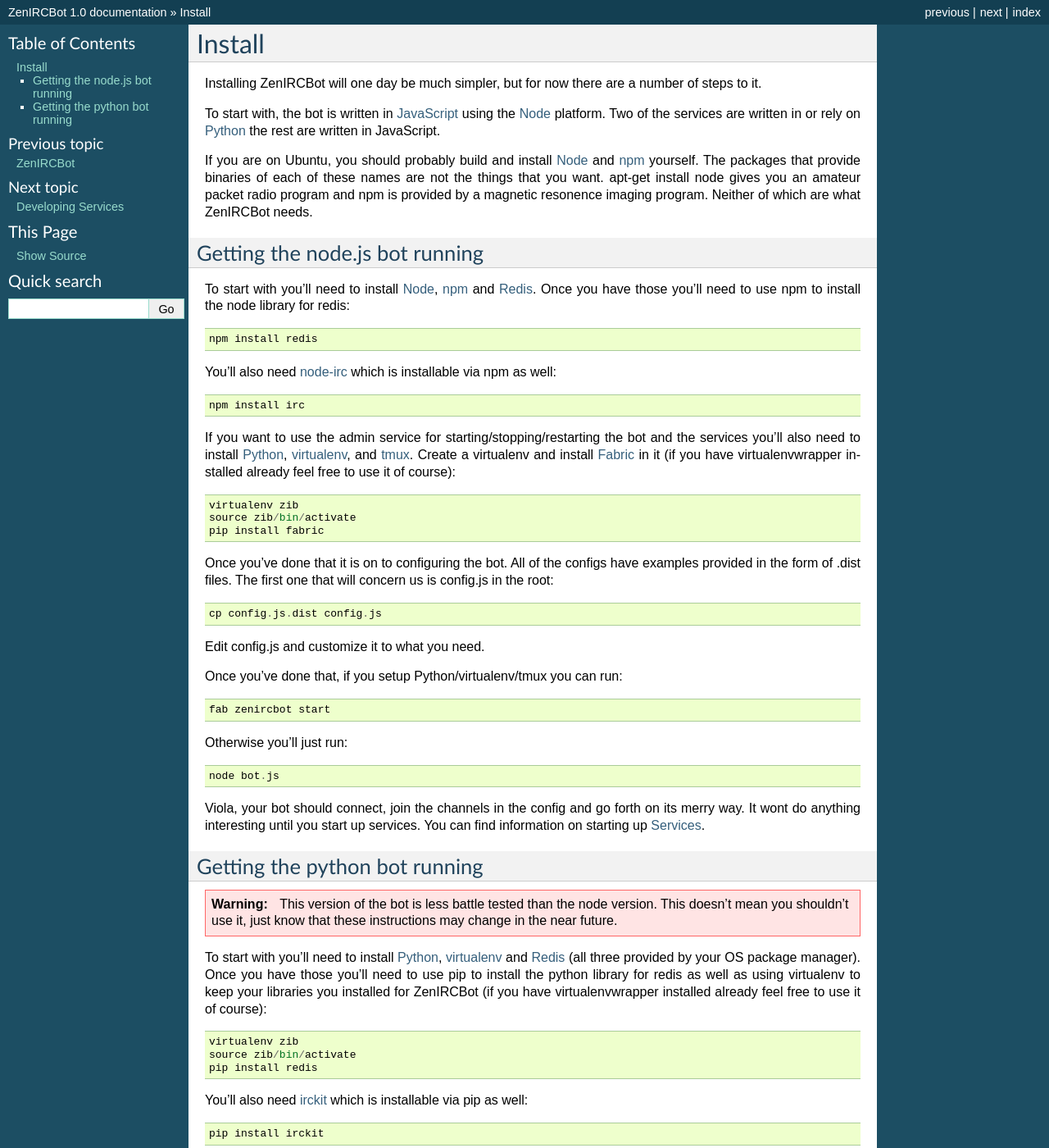
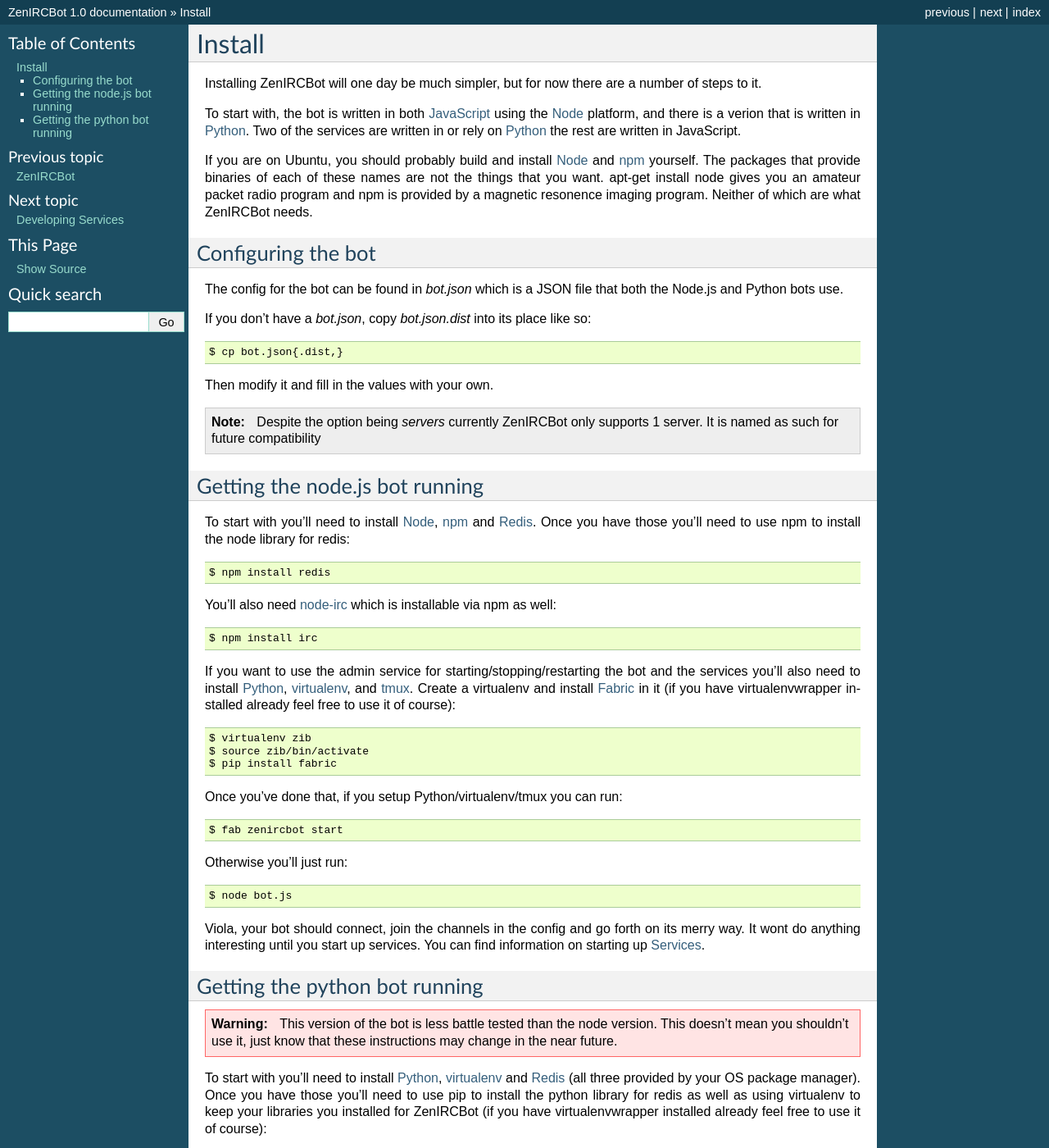
Before and after one commit to zenirc/zenircbot, a Sphinx documentation site: the page built from docs/install.rst, in a window 1280 px wide and 1400 px high. Shown: the whole window at 82% size. Built offline with Sphinx 7.4.7, drawn with Linux system fonts in a browser that asks for light colours; some of the changed text lies outside the part shown.

Commit message:
bot.js now uses json config
for #24

```diff
--- a/docs/install.rst
+++ b/docs/install.rst
@@ -4,15 +4,33 @@
 Installing ZenIRCBot will one day be much simpler, but for now there
 are a number of steps to it.
 
-To start with, the bot is written in JavaScript_ using the Node_
-platform. Two of the services are written in or rely on Python_ the
-rest are written in JavaScript.
+To start with, the bot is written in both JavaScript_ using the Node_
+platform, and there is a verion that is written in Python_. Two of the
+services are written in or rely on Python_ the rest are written in
+JavaScript.
 
 If you are on Ubuntu, you should probably build and install Node_ and
 npm_ yourself. The packages that provide binaries of each of these
 names are not the things that you want. apt-get install node gives you
 an amateur packet radio program and npm is provided by a magnetic
 resonence imaging program. Neither of which are what ZenIRCBot needs.
+
+Configuring the bot
+-------------------
+
+The config for the bot can be found in `bot.json` which is a JSON file
+that both the Node.js and Python bots use.
+
+If you don't have a `bot.json`, copy `bot.json.dist` into its place
+like so::
+
+    $ cp bot.json{.dist,}
+
+Then modify it and fill in the values with your own.
+
+.. note:: Despite the option being `servers` currently ZenIRCBot only
+          supports 1 server. It is named as such for future
+          compatibility
 
 Getting the node.js bot running
 -------------------------------
@@ -21,11 +39,11 @@
 have those you'll need to use npm to install the node library for
 redis::
 
-    npm install redis
+    $ npm install redis
 
 You'll also need node-irc_ which is installable via npm as well::
 
-    npm install irc
+    $ npm install irc
 
 If you want to use the admin service for starting/stopping/restarting
 the bot and the services you'll also need to install Python_,
@@ -33,26 +51,18 @@
 it (if you have virtualenvwrapper installed already feel free to use
 it of course)::
 
-    virtualenv zib
-    source zib/bin/activate
-    pip install fabric
-
-Once you've done that it is on to configuring the bot. All of the
-configs have examples provided in the form of .dist files. The first
-one that will concern us is config.js in the root::
-
-    cp config.js.dist config.js
-
-Edit config.js and customize it to what you need.
+    $ virtualenv zib
+    $ source zib/bin/activate
+    $ pip install fabric
 
 Once you've done that, if you setup Python/virtualenv/tmux you can
 run::
 
-    fab zenircbot start
+    $ fab zenircbot start
 
 Otherwise you'll just run::
 
-    node bot.js
+    $ node bot.js
 
 Viola, your bot should connect, join the channels in the config and go
 forth on its merry way. It wont do anything interesting until you
@@ -74,19 +84,19 @@
 (if you have virtualenvwrapper installed already feel free to use it
 of course)::
 
-    virtualenv zib
-    source zib/bin/activate
-    pip install redis
+    $ virtualenv zib
+    $ source zib/bin/activate
+    $ pip install redis
 
 You'll also need irckit_ which is installable via pip as well::
 
-    pip install irckit
+    $ pip install irckit
 
 If you want to use the admin service for starting/stopping/restarting
 the bot and the services you'll need to install Fabric_ and tmux_
 (provided by your OS package manager) in it::
 
-    pip install fabric
+    $ pip install fabric
 
 In order to configure the bot at this time you have to edit the
 `bot.py` and change the values at the bottom of the file. This will be
@@ -95,7 +105,7 @@
 
 Once you're done configuring the bot::
 
-    python bot.py
+    $ python bot.py
 
 Viola, your bot should connect, and go forth on its merry way. It wont
 do anything interesting until you start up services. You can find
```
Also changed, not shown: bot.js (+20 -2 lines), 4 other files.
